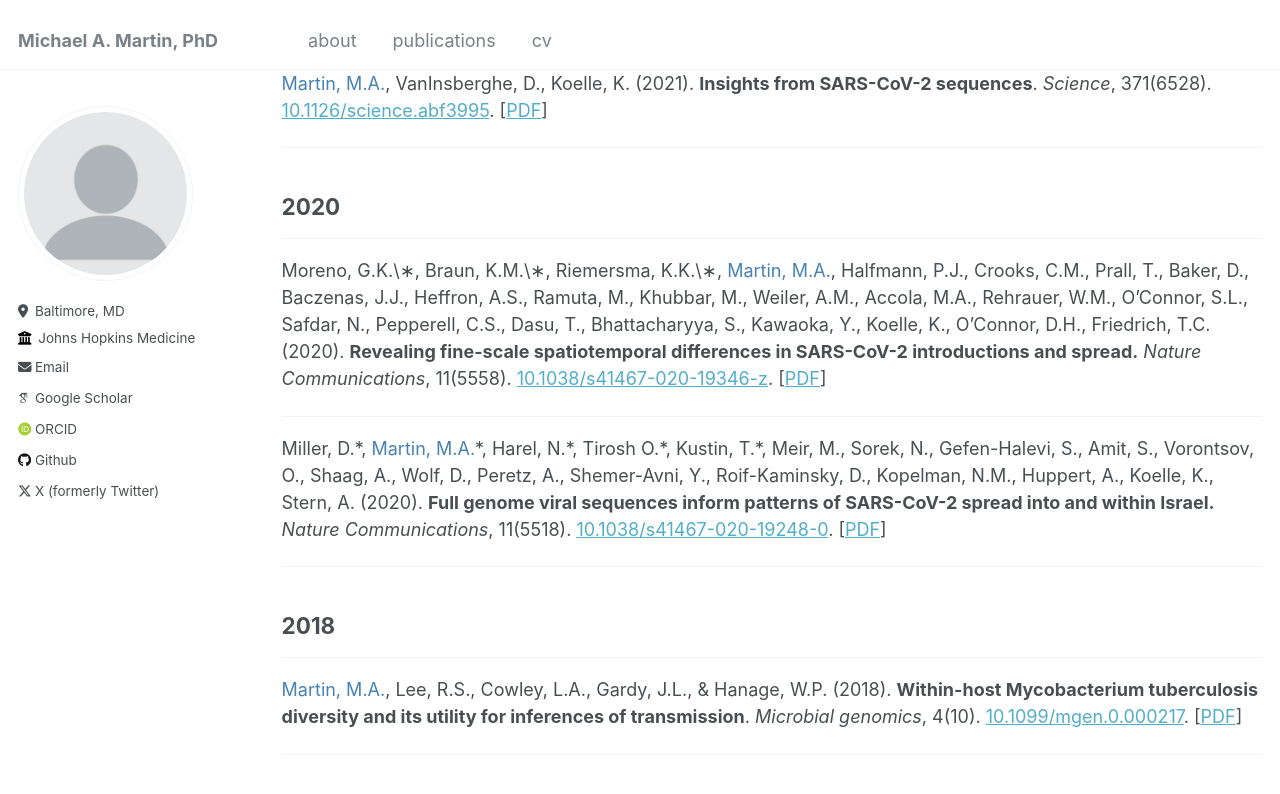
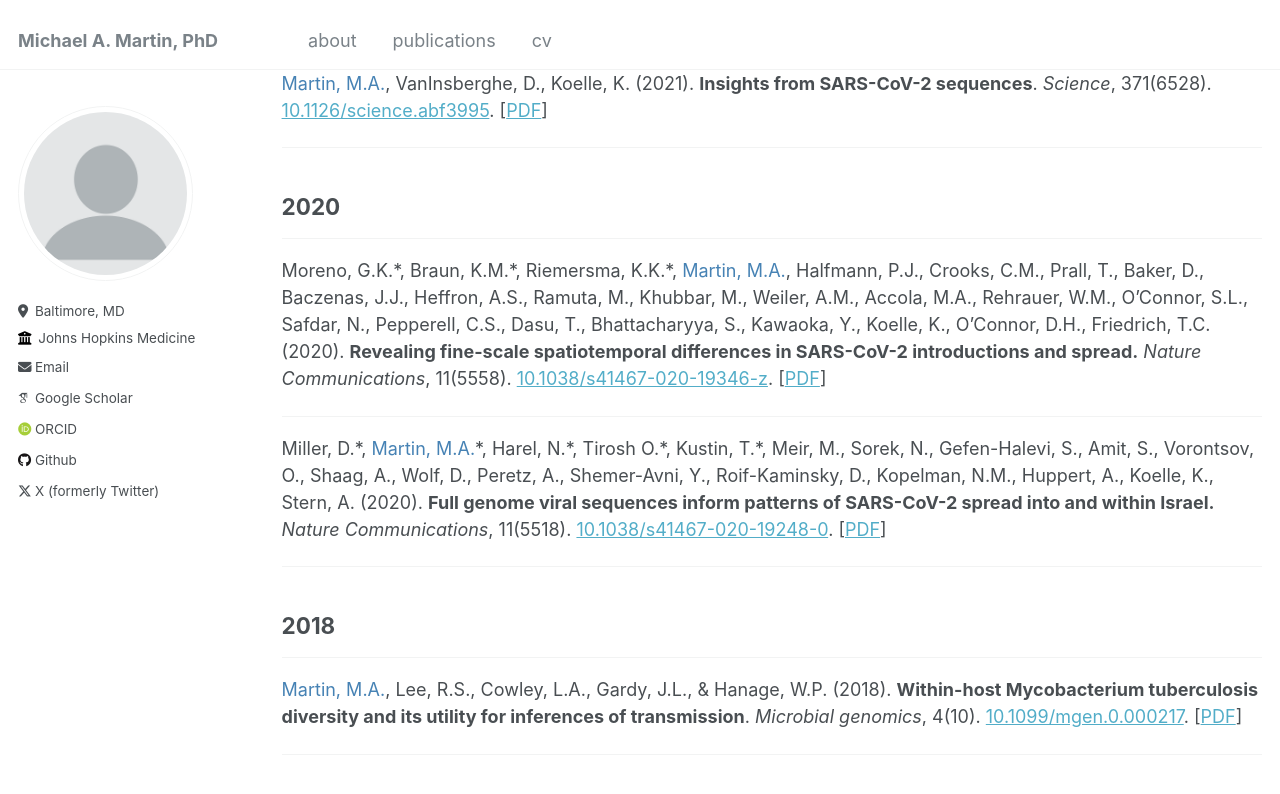
Before and after one commit to m-a-martin/m-a-martin.github.io, a Jekyll site: the page built from _pages/publications.md, in a window 1280 px wide and 900 px high, scrolled down 1499 px. Shown: the top 794 px of the window. Built offline with Jekyll 4.4.1, drawn with Linux system fonts in a browser that asks for light colours; some web fonts are replaced.

Commit message:
Update publications.md

```diff
--- a/_pages/publications.md
+++ b/_pages/publications.md
@@ -76,7 +76,7 @@ A., Ingersoll, J., Kraft, C.S., Read, T.D., Waggoner, J., Koelle, K., Piantadosi
 
 ---
 
-Moreno, G.K.\∗, Braun, K.M.\∗, Riemersma, K.K.\∗, <span style="color:steelblue">Martin, M.A.</span>, Halfmann, P.J., Crooks, C.M., Prall, T., Baker, D., Baczenas, J.J., Heffron, A.S., Ramuta, M., Khubbar, M., Weiler, A.M., Accola, M.A., Rehrauer, W.M., O’Connor, S.L., Safdar, N., Pepperell, C.S., Dasu, T., Bhattacharyya, S., Kawaoka, Y., Koelle, K., O’Connor, D.H., Friedrich, T.C. (2020). **Revealing fine-scale spatiotemporal differences in SARS-CoV-2 introductions and spread.** *Nature Communications*, 11(5558). [10.1038/s41467-020-19346-z](https://doi.org/10.1038/s41467-020-19346-z). \[[PDF](https://m-a-martin.github.io/files/sars_cov2_wisconsin.pdf)\]
+Moreno, G.K.\*, Braun, K.M.\*, Riemersma, K.K.\*, <span style="color:steelblue">Martin, M.A.</span>, Halfmann, P.J., Crooks, C.M., Prall, T., Baker, D., Baczenas, J.J., Heffron, A.S., Ramuta, M., Khubbar, M., Weiler, A.M., Accola, M.A., Rehrauer, W.M., O’Connor, S.L., Safdar, N., Pepperell, C.S., Dasu, T., Bhattacharyya, S., Kawaoka, Y., Koelle, K., O’Connor, D.H., Friedrich, T.C. (2020). **Revealing fine-scale spatiotemporal differences in SARS-CoV-2 introductions and spread.** *Nature Communications*, 11(5558). [10.1038/s41467-020-19346-z](https://doi.org/10.1038/s41467-020-19346-z). \[[PDF](https://m-a-martin.github.io/files/sars_cov2_wisconsin.pdf)\]
 
 ---
 
```
